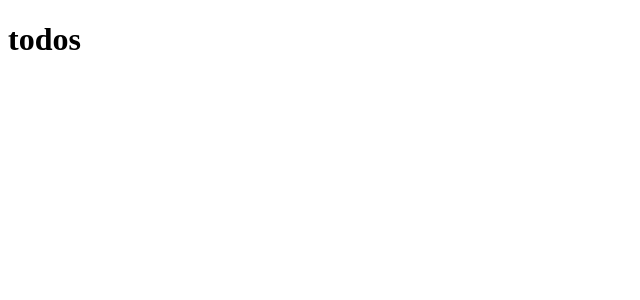
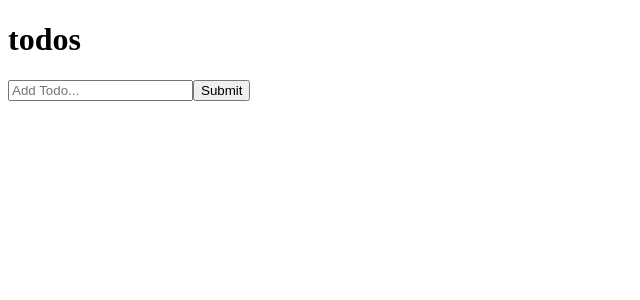
Before and after one commit to KanzaTahreem/React-Todo, a React (Create React App) app: page / in a window 1280 px wide. Shown: the top 300 px of the page, without its empty margins (0-640 px from the left). Built offline with nearby package versions, Linux system fonts and the light colour scheme.

Commit message:
Add input field to the app

```diff
--- a/src/components/InputTodo.js
+++ b/src/components/InputTodo.js
@@ -0,0 +1,17 @@
+import React, { Component } from 'react';
+
+/* eslint-disable */
+class InputTodo extends Component {
+  render() {
+    return (
+      <form>
+        <input type="text" placeholder="Add Todo..." />
+        <button>Submit</button>
+      </form>
+    );
+  }
+}
+
+/* eslint-enable */
+
+export default InputTodo;
--- a/src/components/TodoContainer.js
+++ b/src/components/TodoContainer.js
@@ -1,6 +1,7 @@
 import React from 'react';
 import TodoList from './TodoList';
 import Header from './Header';
+import InputTodo from './InputTodo';
 
 /* eslint-disable */
 class TodoContainer extends React.Component {
@@ -54,6 +55,7 @@
     return (
       <div>
         <Header />
+        <InputTodo />
         <TodoList
           todos={this.state.todos}
           handleChangeProps={this.handleChange}
```
